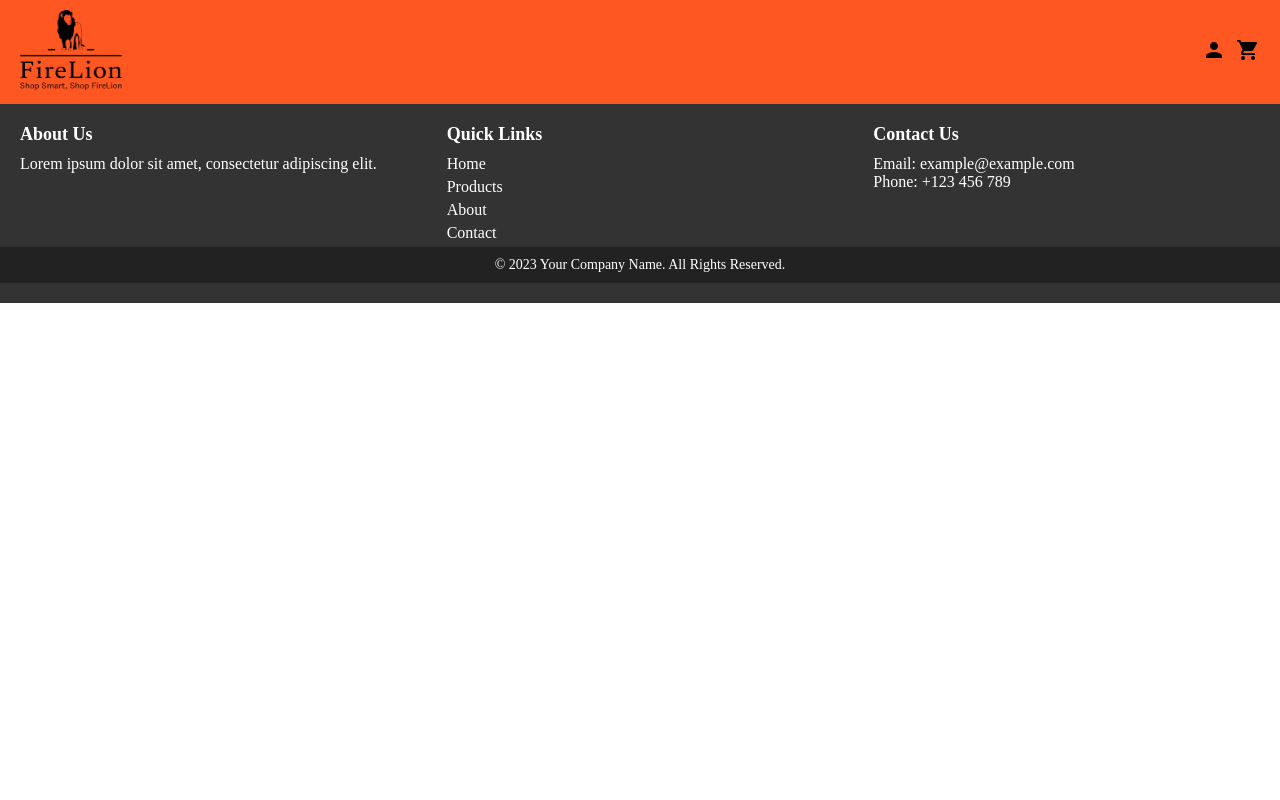
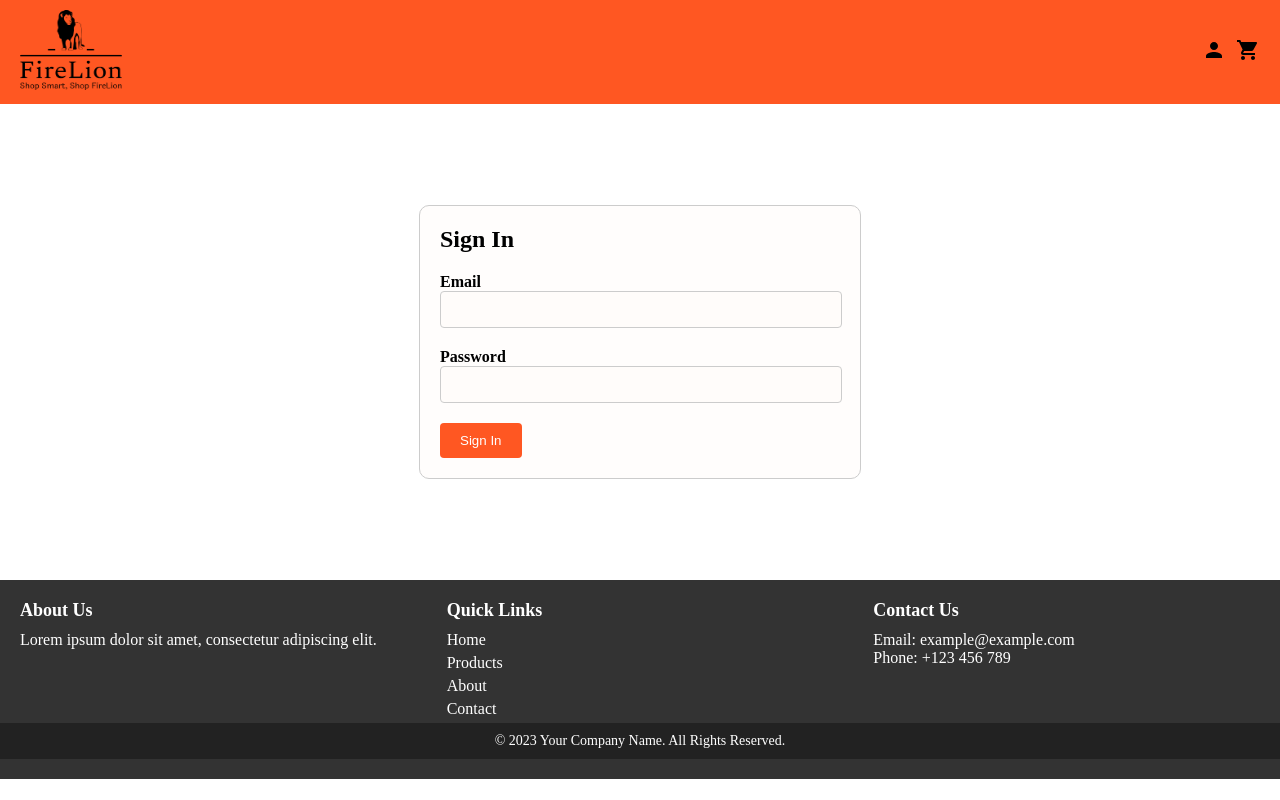
Before and after one commit to y2k-blip/e_comm_app, a React (Create React App) app: page /signIn in a window 1280 px wide. Built offline with nearby package versions, Linux system fonts and the light colour scheme.

Commit message:
removed categories from header, added signIn, added Cart Icon

```diff
--- a/src/Components/Header.tsx
+++ b/src/Components/Header.tsx
@@ -1,6 +1,6 @@
 import "../Styles/HeaderStyles.css";
 import { useNavigate } from "react-router-dom";
-import SignIn from "./SignIn";
+import SignIn from "./SignInCartBtn";
 
 const Header = () => {
   const navigate = useNavigate();
--- a/src/Components/SignIn.tsx
+++ b/src/Components/SignIn.tsx
@@ -1,19 +1,49 @@
-import ShoppingCartIcon from "@mui/icons-material/ShoppingCart";
+import React, { useState } from 'react';
 import "../Styles/SignInStyles.css";
-import PersonIcon from "@mui/icons-material/Person";
-import { useNavigate } from "react-router-dom";
 
-const SignIn = () => {
-  const navigate = useNavigate();
-  const navigateToCart = () => {
-    navigate("/CartPage");
+const SignIn: React.FC = () => {
+  const [email, setEmail] = useState('');
+  const [password, setPassword] = useState('');
+
+  const handleEmailChange = (e: React.ChangeEvent<HTMLInputElement>) => {
+    setEmail(e.target.value);
   };
+
+  const handlePasswordChange = (e: React.ChangeEvent<HTMLInputElement>) => {
+    setPassword(e.target.value);
+  };
+
+  const handleSubmit = (e: React.FormEvent<HTMLFormElement>) => {
+    e.preventDefault();
+    // Handle sign-in logic here (e.g., send data to an API)
+  };
+
   return (
-    <div className="main-container">
-      <PersonIcon className="profile"></PersonIcon>
-      <div onClick={navigateToCart}>
-        <ShoppingCartIcon className="cart"></ShoppingCartIcon>
-      </div>
+    <div className="sign-in">
+      <h2>Sign In</h2>
+      <form onSubmit={handleSubmit}>
+        <div className="form-group">
+          <label htmlFor="email">Email</label>
+          <input
+            type="email"
+            id="email"
+            value={email}
+            onChange={handleEmailChange}
+            required
+          />
+        </div>
+        <div className="form-group">
+          <label htmlFor="password">Password</label>
+          <input
+            type="password"
+            id="password"
+            value={password}
+            onChange={handlePasswordChange}
+            required
+          />
+        </div>
+        <button type="submit">Sign In</button>
+      </form>
     </div>
   );
 };
--- /dev/null
+++ b/src/Components/SignInCartBtn.tsx
@@ -0,0 +1,26 @@
+import ShoppingCartIcon from "@mui/icons-material/ShoppingCart";
+import "../Styles/SignInCartBtnStyles.css";
+import PersonIcon from "@mui/icons-material/Person";
+import { useNavigate } from "react-router-dom";
+
+const SignInCartBtn = () => {
+  const navigate = useNavigate();
+  const navigateToCart = () => {
+    navigate("/CartPage");
+  };
+  const navigateToSignIn = () => {
+    navigate("/SignIn");
+  };
+  return (
+    <div className="main-container">
+      <div onClick={navigateToSignIn}>
+        <PersonIcon className="profile"></PersonIcon>
+      </div>
+      <div onClick={navigateToCart}>
+        <ShoppingCartIcon className="cart"></ShoppingCartIcon>
+      </div>
+    </div>
+  );
+};
+
+export default SignInCartBtn;
--- /dev/null
+++ b/src/Pages/SignInPage.tsx
@@ -0,0 +1,11 @@
+import SignIn from '../Components/SignIn'
+
+const SignInPage = () => {
+  return (
+    <div>
+      <SignIn></SignIn>
+    </div>
+  )
+}
+
+export default SignInPage
--- /dev/null
+++ b/src/Styles/SignInCartBtnStyles.css
@@ -0,0 +1,14 @@
+.main-container{
+    display: flex;
+}
+
+.profile{
+    color: black;
+    margin-right: 10px;
+    cursor: pointer;
+}
+
+.cart{
+    color: black;
+    cursor: pointer;
+}
--- a/src/Styles/SignInStyles.css
+++ b/src/Styles/SignInStyles.css
@@ -1,14 +1,47 @@
-.main-container{
-    display: flex;
+.sign-in {
+  max-width: 400px;
+  margin: 12.62vh auto;
+  padding: 20px;
+  border: 1px solid #ccc;
+  border-radius: 10px;
+  background: rgba(255, 247, 243, 0.3);
 }
 
-.profile{
-    color: black;
-    margin-right: 10px;
-    cursor: pointer;
+.sign-in h2 {
+  font-size: 24px;
+  margin-bottom: 20px;
 }
 
-.cart{
-    color: black;
-    cursor: pointer;
+.form-group {
+  margin-bottom: 20px;
+  margin-right: 20px;
 }
+
+label {
+  display: block;
+  font-weight: bold;
+}
+
+input[type="text"],
+input[type="email"],
+input[type="password"] {
+  width: 100%;
+  margin-right: 3px;
+  padding: 10px;
+  border: 1px solid #ccc;
+  border-radius: 4px;
+  background-color: rgba(255, 247, 243, 0.3);
+}
+
+button {
+  background-color: #ff5722;
+  color: #fff;
+  padding: 10px 20px;
+  border: none;
+  border-radius: 4px;
+  cursor: pointer;
+}
+
+button:hover {
+  background-color: #ff7542;
+}
--- a/src/index.tsx
+++ b/src/index.tsx
@@ -7,6 +7,7 @@ import HomePage from "./Pages/HomePage";
 import CartPage from "./Pages/CartPage";
 import reportWebVitals from "./reportWebVitals";
 import AboutUsPage from "./Pages/AboutUsPage";
+import SignInPage from "./Pages/SignInPage";
 
 const root = ReactDOM.createRoot(
   document.getElementById("root") as HTMLElement
@@ -20,6 +21,7 @@ root.render(
         <Route path="/home" element={<HomePage />}></Route>
         <Route path="/cart" element={<CartPage></CartPage>}></Route>
         <Route path="/about" element={<AboutUsPage></AboutUsPage>}></Route>
+        <Route path="/signIn" element={<SignInPage></SignInPage>}></Route>
       </Routes>
       <Footer></Footer>
     </BrowserRouter>
```
